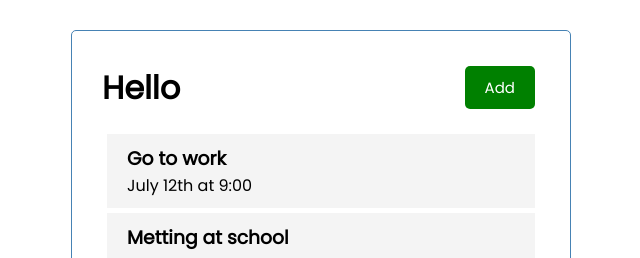
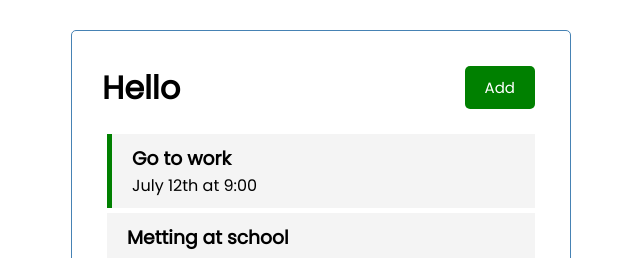
Before and after one commit to JustCris654/reactlearning, a React (Create React App) app: page / in a window 1280 px wide. Shown: the top 258 px of the page, without its empty margins (319-959 px from the left). Built offline with nearby package versions, Linux system fonts and the light colour scheme; some icons are missing.

Commit message:
toggle reminder on tasks with double click

```diff
--- a/src/App.js
+++ b/src/App.js
@@ -26,12 +26,28 @@
             day: 'October 14th at 18:14',
             reminder: false,
         }
-    ])
+    ]);
+
+    //Delete task
+    const deleteTask = (id) => {
+        //filter out the task with the id passed on the function
+        setTasks(tasks.filter((task) => task.id !== id));
+    }
+
+    //Toggle reminder
+    const toggleReminder = (id) => {
+        setTasks(tasks.map(task =>
+            task.id === id ? {...task, reminder: !task.reminder} : task
+        ))
+
+    }
 
     return (
         <div className="container">
             <Header title='Hello'/>
-            <Tasks tasks={tasks}/>
+            {tasks.length > 0 ?
+                <Tasks tasks={tasks} onDelete={deleteTask} onToggle={toggleReminder}/> :
+                'No tasks to show'}
         </div>
     );
 }
--- a/src/components/Task.js
+++ b/src/components/Task.js
@@ -1,13 +1,16 @@
 import {FaTimes, FaTimesCircle} from "react-icons/all";
 
-const Task = ({task}) => {
+const Task = ({task, onDelete, onToggle}) => {
+
     return (
-        <div className='task'>
+        <div className={task.reminder?'task reminder':'task'} onDoubleClick={() =>onToggle(task.id)}>
             <h3>{task.text} <FaTimesCircle
                 style={{
                     color: 'red',
                     cursor: 'pointer'
-                }}/></h3>
+                }}
+                onClick={()=>onDelete(task.id)}
+            /></h3>
             <p>{task.day}</p>
         </div>
     )
--- a/src/components/Tasks.js
+++ b/src/components/Tasks.js
@@ -1,11 +1,11 @@
 import Task from './Task';
 
-const Tasks = ({tasks}) => {
+const Tasks = ({tasks, onDelete, onToggle}) => {
 
     return (
         <>
             {tasks.map((task) => (
-                <Task key={task.id} task={task}/>
+                <Task key={task.id} task={task} onDelete={onDelete} onToggle={onToggle}/>
             ))}
         </>
     )
```
